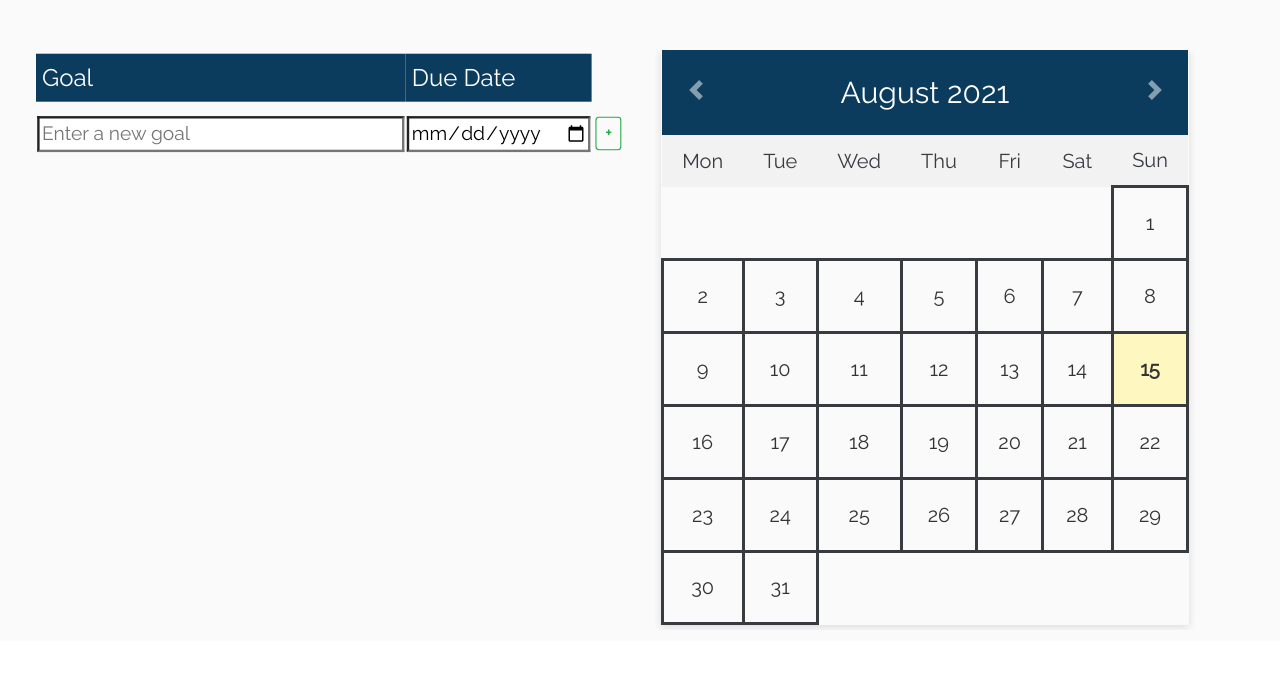
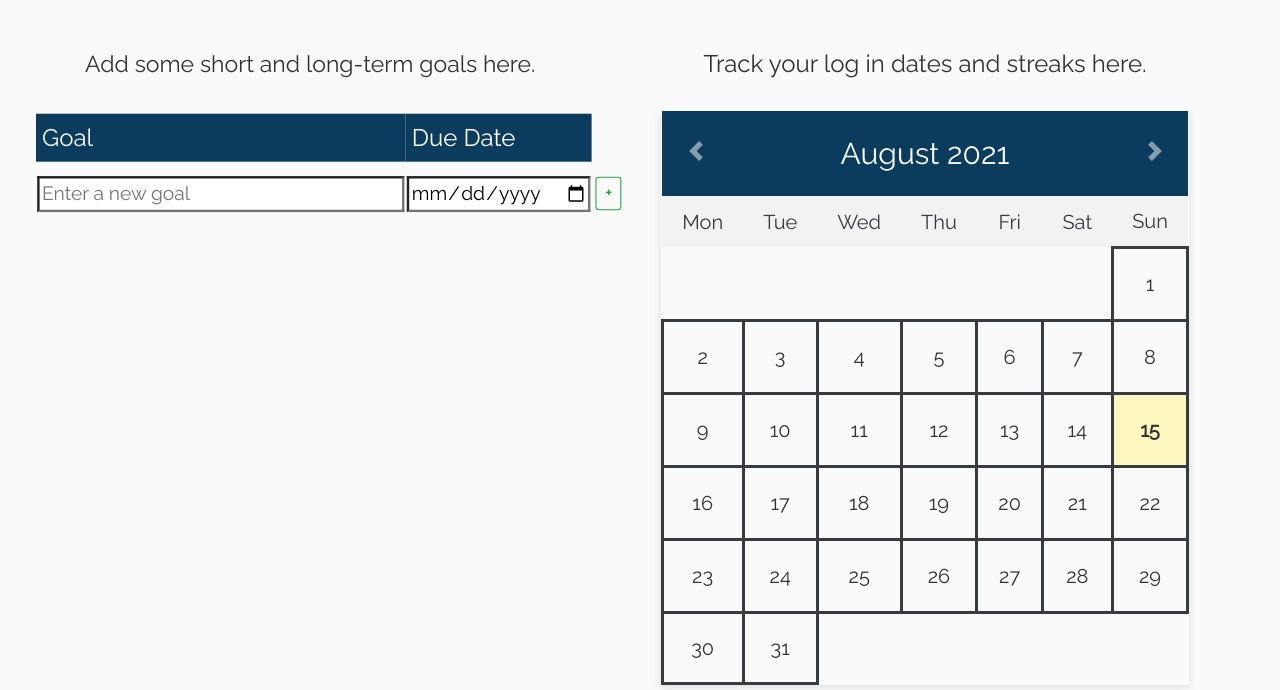
Before and after one commit to carolbarbosa101/PerfectlyPracticed, a Django app: page /dashboard/1/ in a window 1280 px wide. Shown: the part 159-849 px from the top of the page. Before the commit the page ends 789 px from the top, so only its background shows below. Run offline with Django 3.2, Linux system fonts and the light colour scheme; the visitor is signed in with stand-in values (Sample User, id 1); data comes from the database, SQL or seed files in the repository; data that the repository does not hold is empty; some libraries are stand-ins or nearby versions.

Commit message:
Explanatory subtitles and comments added, small test changes

```diff
--- a/dashboard/static/dashboard/main.css
+++ b/dashboard/static/dashboard/main.css
@@ -49,6 +49,14 @@ body {
     background: #fafafa;
     color: #333333;
     font-family: 'Raleway', sans-serif;
+}
+
+#goals_subtitle{
+    font-size: 23px;
+}
+
+.subtitles{
+    text-align: center;
 }
 
 #goals_table{
--- a/dashboard/templates/dashboard/base_dashboard.html
+++ b/dashboard/templates/dashboard/base_dashboard.html
@@ -4,6 +4,9 @@
 <div class="row">
     <div class="col-md-6" id="goals_section">
         <table id="goals_table">
+            <tr>
+                <h5 id="goals_subtitle"> Add some short and long-term goals here.</h5><br>
+            </tr>
             <tr>
                 <td id="goal_heading">Goal</td>
                 <td id="date_heading">Due Date</td>
@@ -43,6 +46,7 @@
         </table>
     </div>
     <div class="col-md-6" id="calendar">
+        <h4 class="subtitles">Track your log in dates and streaks here.</h4><br>
         <div id="carouselExampleControls" class="carousel slide" data-interval="false" data-ride="false" data-wrap="false">
             <div class="carousel-inner">
                 {% for cal in cals %}
--- a/dashboard/views.py
+++ b/dashboard/views.py
@@ -18,6 +18,7 @@ def dashboard(request, pk):
 
     goals = Goal.objects.filter(completed=False, user=the_user)
 
+    # create calendar for all months user has logged in
     cals = CustomCal.calendar_list(pk)
 
     return render(request, 'dashboard/base_dashboard.html',{'goals':goals, 'cals':cals, 'user':the_user})
--- a/functional_tests/base.py
+++ b/functional_tests/base.py
@@ -7,7 +7,7 @@ from django.contrib.sessions.models import Session
 from users.models import MyUser
 from selenium.webdriver.firefox.options import Options
 
-
+# parent class with helper methods for other functional tests
 class FunctionalTest(StaticLiveServerTestCase):
 
     def setUp(self):
@@ -18,7 +18,6 @@ class FunctionalTest(StaticLiveServerTestCase):
     def tearDown(self):
         self.browser.quit()
 
-
     def create_pre_authenticated_session(self, email, password, first_name, last_name):
         user = MyUser.objects.create(email=email, password=password, first_name=first_name, last_name=last_name)
         session = SessionStore()
@@ -27,7 +26,6 @@ class FunctionalTest(StaticLiveServerTestCase):
         session[HASH_SESSION_KEY] = user.get_session_auth_hash()
         session.save()
         ## to set a cookie we need to first visit the domain.
-        ## 404 pages load the quickest!
         self.browser.get(self.live_server_url)
         self.browser.add_cookie(dict(
             name=settings.SESSION_COOKIE_NAME,
--- a/functional_tests/test_timer.py
+++ b/functional_tests/test_timer.py
@@ -69,8 +69,6 @@ class TimerTest(FunctionalTest):
         self.assertEqual(time_remaining.text , '25:00')
 
         # The colour of the task item listed also matches the colour of these segments
-        # self.assertIn('#ff0000', colour_item_0)
-        # self.assertIn('#00ff00', colour_item_1)
 
         # Once he hits start again he notices sees that the ring decreases in circumference as time elapses
         self.find_and_click('#timer_button')
--- a/metronome/static/metronome/metronome.js
+++ b/metronome/static/metronome/metronome.js
@@ -56,7 +56,7 @@ function scheduleNote(time){
   playOsc(time);
 }
 
-
+// schedules when the next note should be played ahead of time using the more accurate Web Audio API clock
 function scheduler(){
   while (nextNoteTime < audioContext.currentTime + scheduleAheadTime ) {
     scheduleNote(nextNoteTime);
--- a/song_book/static/song_book/main.css
+++ b/song_book/static/song_book/main.css
@@ -33,7 +33,7 @@
 
 .btn.btn-outline-success.add-vid{
     width: 70px;
-    font-size: large;
+    font-size: larger;
 }
 
 .vid_frame{
--- a/song_book/static/song_book/recording.js
+++ b/song_book/static/song_book/recording.js
@@ -14,7 +14,7 @@ function startRecording(elem){
     $(elem).siblings('.stop_button').attr('disabled', false)
     $(elem).siblings('.pause_button').attr('disabled', false)
 
-
+    // get user mic input
     navigator.mediaDevices.getUserMedia(constraints)
     .then(function(stream) {
         audioContext.resume()
--- a/song_book/templates/song_book/base_songbook.html
+++ b/song_book/templates/song_book/base_songbook.html
@@ -11,6 +11,7 @@
 {% endblock sheet %}
 
 {% block content%}
+<h5 class="subtitles">Add some songs to get started. Freely drag & drop them around and click the songs for more features.</h5><br>
 <div class="row" id="board">
 
     <div class="col-md-3" id="to_learn">
@@ -90,6 +91,7 @@
 <script src="https://cdn.rawgit.com/mattdiamond/Recorderjs/08e7abd9/dist/recorder.js"></script>
 <script src="{% static 'song_book/recording.js' %}"></script>
 <script>
+    // this script is for the note functionality in the video section of the modal box
     function editNote(elem) {
         $(elem).hide()
         $(elem).siblings('.btn').show()
@@ -121,6 +123,7 @@
     }
 </script>
 <script>
+    // this script adds the sorting functionality to the song items, including order persistence
     createSortable(to_learn_list);
     createSortable(learning_list);
     createSortable(learned_list);
@@ -136,7 +139,7 @@
             chosenClass: 'active',
 
             onEnd: function (evt) {
-                // change indexes of everything in target list (evt.to)
+                // on drag & drop end, indexes of everything in the target list (evt.to) is updated,
                 // by putting everything in evt.to, inside an array, getting their index and setting this as the new list indexes
                 [].forEach.call(evt.to.getElementsByClassName('list-group-item'), function (el,index) {
                         list_index = index;
--- a/song_book/templates/song_book/modal.html
+++ b/song_book/templates/song_book/modal.html
@@ -23,7 +23,7 @@
                                 <div class="col-md-12 vid-link">
                                     <form method="POST" action="{% url 'song_video' user.pk song.pk %}">
                                         <div class="input-group mb-3">
-                                            <input name="link_input" type="text" class="form-control" placeholder="Paste a youtube video link to embed" aria-label="link_input" aria-describedby="basic-addon2" required>
+                                            <input name="link_input" type="text" class="form-control" placeholder="Paste a youtube (tutorial/song) video link to embed" aria-label="link_input" aria-describedby="basic-addon2" required>
                                             <div class="input-group-append">
                                                 <button type="submit" class="btn btn-outline-success add-vid">+</button>
                                             </div>
@@ -51,7 +51,8 @@
                             </div>
                         </div>
                     </div>
-                    <div class="tab-pane fade" id="recordings_{{user.pk}}_{{song.pk}}" role="tabpanel" aria-labelledby="recordings-tab"><br>
+                    <div class="tab-pane fade" id="recordings_{{user.pk}}_{{song.pk}}" role="tabpanel" aria-labelledby="recordings-tab">
+                        <h5 class="subtitles">Record your song practice sessions here to see your progress.</h5><br>
                         <div class="row justify-content-center align-items-center controls">
                             <div class="btn-group" role="group" user_pk = {{user.pk}} song_pk= {{song.pk}}>
                                 <button class="btn btn-success record_button" onclick="startRecording(this)">Record</button>
--- a/timer/templates/timer/base_timer.html
+++ b/timer/templates/timer/base_timer.html
@@ -13,6 +13,7 @@
 {% block content%}
 <div class="row">
     <div class="col-md-4" id="input_section">
+        <h5 class="subtitles">Add a task, time and colour to see it appear on the timer.</h5><br>
         <div class="row">
             <div class="col-md-7">
                 <label for="task_input">Task:</label>
--- a/tuner/static/tuner/tuner.js
+++ b/tuner/static/tuner/tuner.js
@@ -3,6 +3,7 @@ const model_url =
 let pitch;
 let mic;
 let freq;
+// lightslider carousel settings
 var slider = $('#light_slider').lightSlider({
   item: 5,
   loop: true,
--- a/tuner/views.py
+++ b/tuner/views.py
@@ -6,7 +6,6 @@ import os
 
 
 def tuner(request, pk):
-    the_user = MyUser.objects.get(pk=pk)
     notes_file = open(os.path.join(settings.BASE_DIR, 'tuner/static/tuner/notes.json'))
     notes_dict = json.load(notes_file)
     notes_list = notes_dict.keys()
```
Also changed, not shown: functional_tests/test_tuner.py (+8 -2 lines), timer/static/timer/timer.js (+6 -10 lines).
